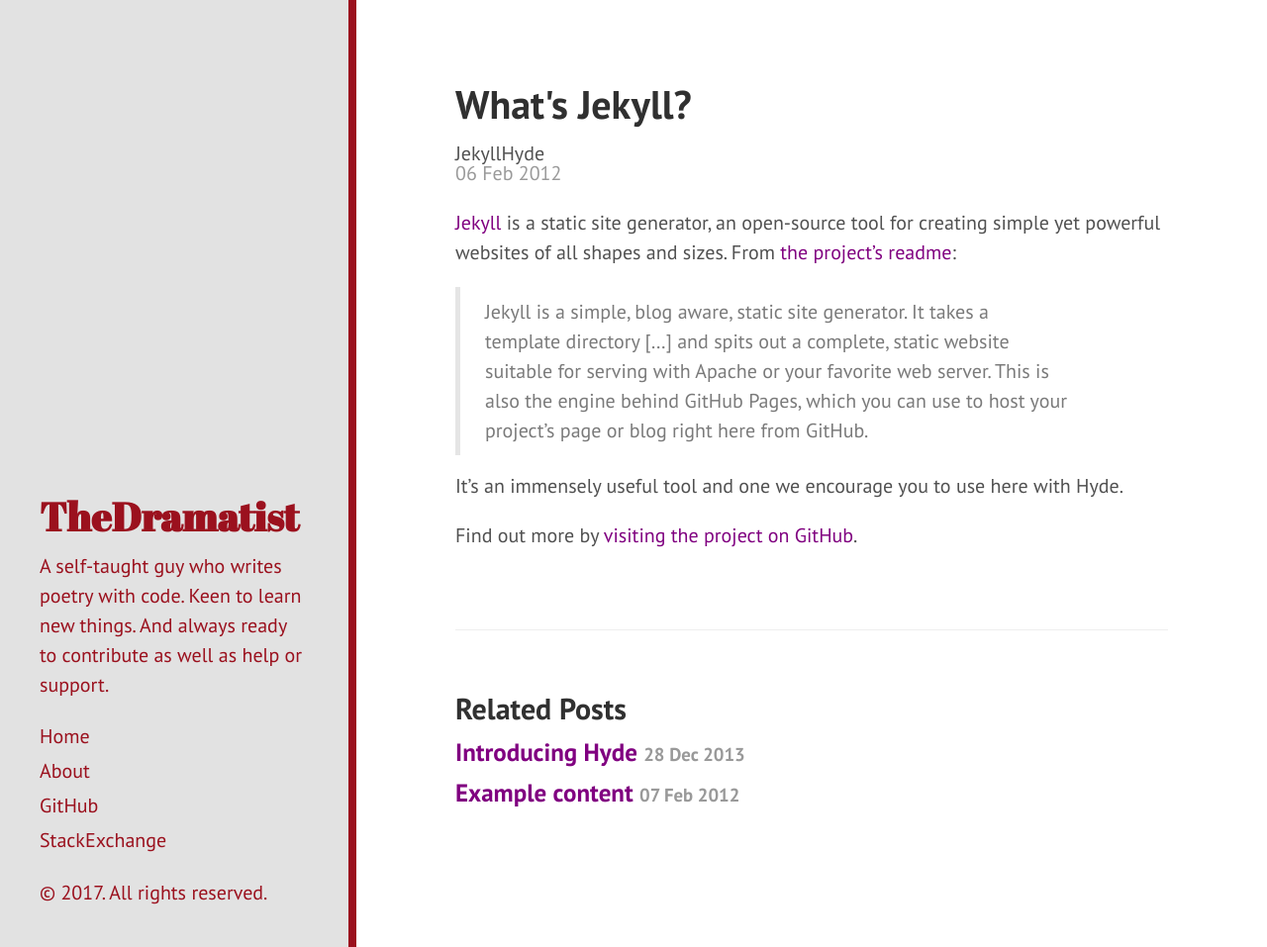
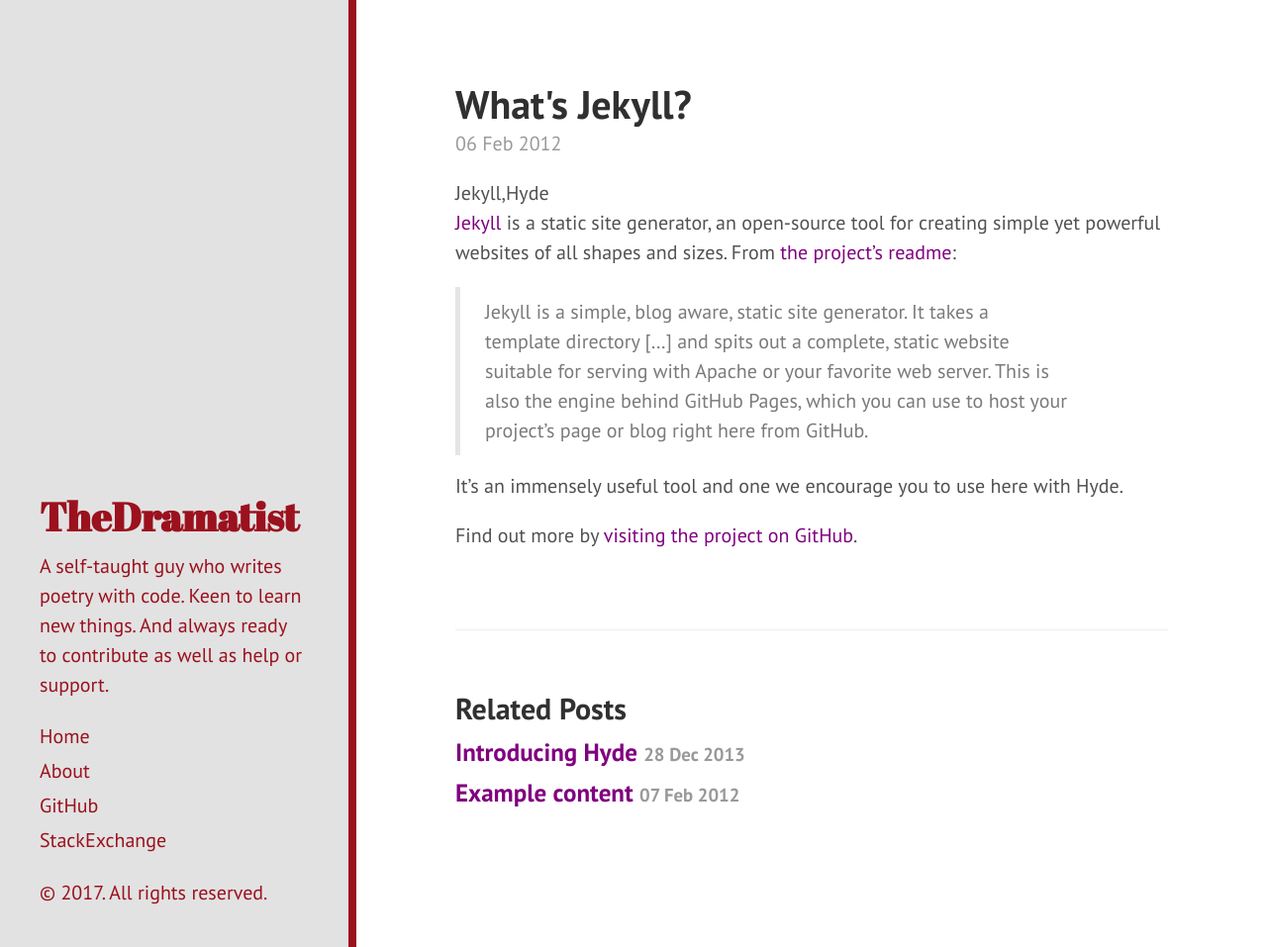
Before and after one commit to khanrn/codemascot.github.io, a Jekyll site: the page built from _posts/2012-02-06-whats-jekyll.md, in a window 1280 px wide and 957 px high. Shown: the whole window at 99% size. Built offline with Jekyll 4.4.1, drawn with Linux system fonts in a browser that asks for light colours; Markdown is read by kramdown in place of the engine named in the settings.

Commit message:
Categories Added

```diff
--- a/_layouts/post.html
+++ b/_layouts/post.html
@@ -4,8 +4,8 @@
 
 <div class="post">
   <h1 class="post-title">{{ page.title }}</h1>
-  <div class="categories">  <span>{{ page.categories | join: '</span><span>' }}</span></div>
   <span class="post-date">{{ page.date | date_to_string }}</span>
+  <div class="categories"><span>{{ page.categories | join: '</span><span>' }}</span></div>
   {{ content }}
 </div>
 
--- a/_posts/2012-02-06-whats-jekyll.md
+++ b/_posts/2012-02-06-whats-jekyll.md
@@ -1,9 +1,7 @@
 ---
 layout: post
 title: What's Jekyll?
-categories:
-- Jekyll
-- Hyde
+categories: Jekyll, Hyde
 ---
 
 [Jekyll](http://jekyllrb.com) is a static site generator, an open-source tool for creating simple yet powerful websites of all shapes and sizes. From [the project's readme](https://github.com/mojombo/jekyll/blob/master/README.markdown):
--- a/index.html
+++ b/index.html
@@ -11,9 +11,8 @@
         {{ post.title }}
       </a>
     </h1>
-
     <span class="post-date">{{ post.date | date_to_string }}</span>
-
+    <div class="categories"><span>{{ page.categories | join: '</span><span>' }}</span></div>
     {{ post.content | strip_html | truncatewords:30 }}
     <a class="read-more" href="{{ post.url }}">Read more...</a>
   </div>
```
